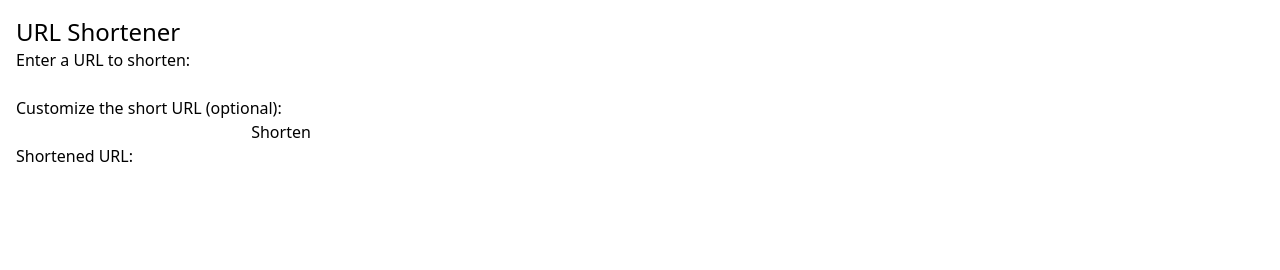
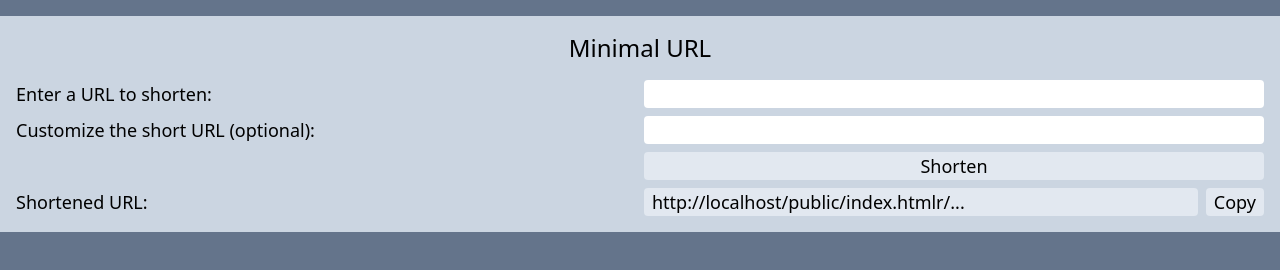
Before and after one commit to caidanw/mURL, a website: page public/index.html in a window 1280 px wide. Drawn offline with Linux system fonts and the light colour scheme.

Commit message:
Update main page structure

```diff
--- a/public/index.html
+++ b/public/index.html
@@ -1,20 +1,74 @@
 <!DOCTYPE html>
 <html>
   <head>
-    <title>URL Shortener</title>
-    <script src="./app.js"></script>
+    <title>mURL</title>
     <link href="./output.css" rel="stylesheet" />
+    <script type="text/javascript" src="https://livejs.com/live.js"></script>
   </head>
-  <body>
-    <main class="container mx-auto p-4">
-      <h1 class="text-2xl">URL Shortener</h1>
-      <p>Enter a URL to shorten:</p>
-      <input type="text" id="urlInput" />
-      <p>Customize the short URL (optional):</p>
-      <input type="text" id="customInput" />
-      <button onclick="shorten()">Shorten</button>
-      <p>Shortened URL:</p>
-      <input type="text" id="shortUrl" readonly />
+  <body class="bg-slate-500">
+    <main class="container mx-auto my-4 p-4 bg-slate-300">
+      <div class="flex justify-center mb-4">
+        <h1 class="text-2xl">Minimal URL</h1>
+      </div>
+
+      <div class="grid grid-cols-2 gap-2">
+        <p class="text-lg">Enter a URL to shorten:</p>
+        <input type="text" id="urlInput" class="text-lg rounded px-2" />
+
+        <p class="text-lg">Customize the short URL (optional):</p>
+        <input type="text" id="customInput" class="text-lg rounded px-2" />
+
+        <button
+          class="text-lg col-start-2 px-2 bg-slate-200 rounded outline-2 outline-sky-700 hover:outline"
+          onclick="shorten()"
+        >
+          Shorten
+        </button>
+
+        <p class="text-lg">Shortened URL:</p>
+        <div class="flex gap-2">
+          <p id="shortUrl" class="grow text-lg bg-slate-200 rounded px-2"></p>
+          <button id="copy" class="text-lg bg-slate-200 px-2 rounded outline-2 outline-sky-700 hover:outline" onclick="copy()">
+            Copy
+          </button>
+        </div>
+      </div>
     </main>
+    <script defer>
+      const shortUrlElem = document.getElementById("shortUrl");
+      shortUrlElem.innerText = `${location.href}r/...`;
+
+      function shorten() {
+        // Get the input URL and custom short URL (if any)
+        var longUrl = document.getElementById("urlInput").value;
+        var customUrl = document.getElementById("customInput").value;
+
+        // Make a POST request to the server to create a short URL
+        var xhr = new XMLHttpRequest();
+        xhr.open("POST", "/api/shorten", true);
+        xhr.setRequestHeader("Content-Type", "application/json;charset=UTF-8");
+        xhr.onreadystatechange = function () {
+          if (xhr.readyState === XMLHttpRequest.DONE && xhr.status === 200) {
+            // Update the UI with the shortened URL
+            var shortUrl = JSON.parse(xhr.responseText).shortUrl;
+            shortUrlElem.innerText = shortUrl;
+          }
+        };
+
+        var payload = { longUrl: longUrl };
+        if (customUrl) {
+          payload.customUrl = customUrl;
+        }
+        xhr.send(JSON.stringify(payload));
+      }
+
+      function copy() {
+        var text = shortUrlElem.innerText;
+        navigator.clipboard.writeText(text);
+
+				document.getElementById("copy").innerText = "Copied";
+				setTimeout(() => (document.getElementById("copy").innerText = "Copy"), 5000)
+      }
+    </script>
   </body>
 </html>
```
